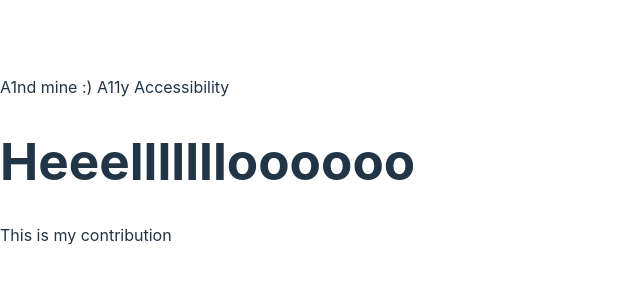
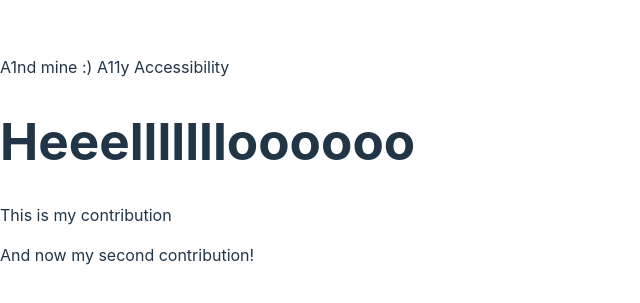
Before and after one commit to Flow-Fly/collaboration-102, a React (Vite) app: page / in a window 1280 px wide. Shown: the part 239-542 px from the top of the page, without its empty margins (0-640 px from the left). Built offline with nearby package versions, Linux system fonts and the light colour scheme.

Commit message:
trying to create a conflict is fun

```diff
--- a/src/App.jsx
+++ b/src/App.jsx
@@ -7,8 +7,9 @@ function App() {
       <h1>Heeellllllloooooo</h1>
 
       <p>This is my contribution</p>
+      <p>And now my second contribution!</p>
     </>
-	)
+  );
 }
 
 export default App;
--- a/src/third-css.css
+++ b/src/third-css.css
@@ -1 +1,3 @@
 :)
+
+I don't know what to wriiiiiite
```
Lines whose indentation alone changed are shown as unchanged.
